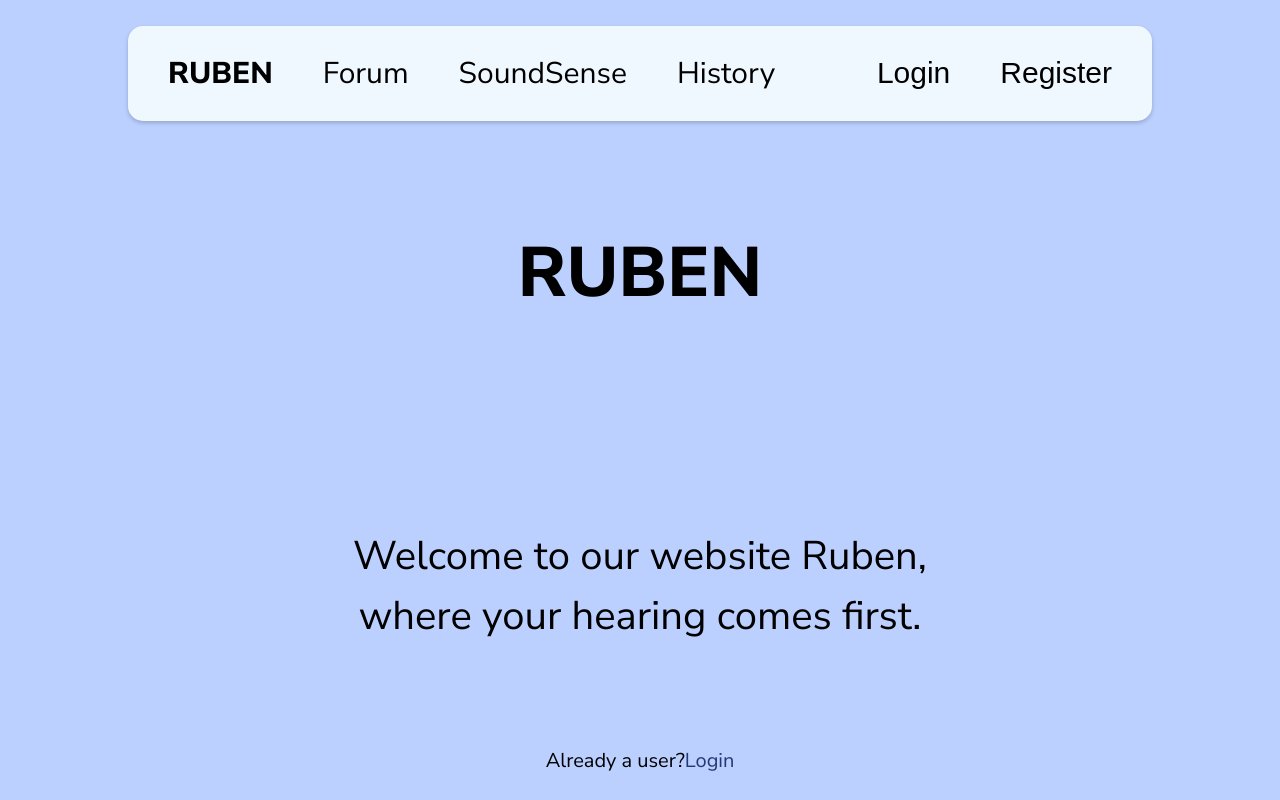
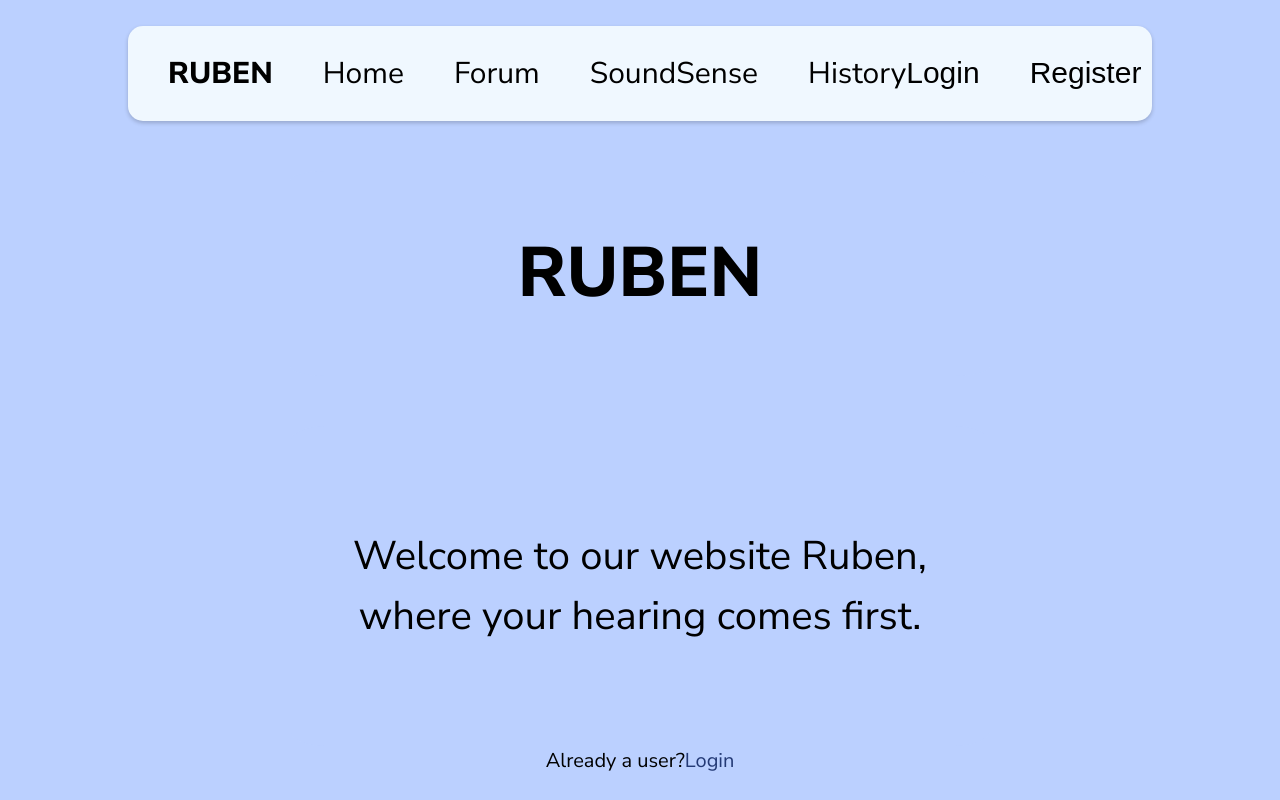
Before and after one commit to HearingHealthApp/Ruben, a React (Vite) app in the folder ear-health-project-ui/: page / in a window 1280 px wide. Shown: the top 800 px of the page. Built offline with nearby package versions, Linux system fonts and the light colour scheme; a web font is replaced by a local one.

Commit message:
added home to navbar

```diff
--- a/ear-health-project-ui/src/components/Navbar/Navbar.jsx
+++ b/ear-health-project-ui/src/components/Navbar/Navbar.jsx
@@ -21,6 +21,11 @@ const Navbar = ({
             <li>
               <Link to="/">
                 <p className="logo-name">RUBEN</p>
+              </Link>
+            </li>
+            <li>
+              <Link to="/">
+                <p>Home</p>
               </Link>
             </li>
             <li>
@@ -56,10 +61,10 @@ const Navbar = ({
                       <Link to={`/profile/${user.userId}`}>
                         <p>Profile</p>
                       </Link>
-                      <Link to = "/">
-                      <p onClick={logOutHandler} className="dropdown-logout">
-                        Logout
-                      </p>
+                      <Link to="/">
+                        <p onClick={logOutHandler} className="dropdown-logout">
+                          Logout
+                        </p>
                       </Link>
                     </div>
                   </div>
```
